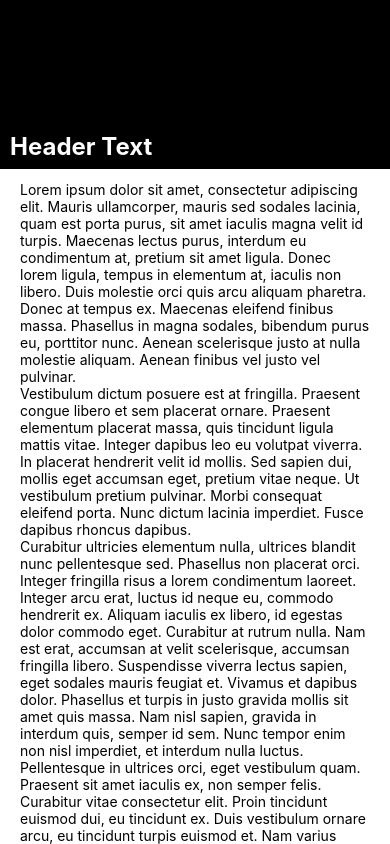
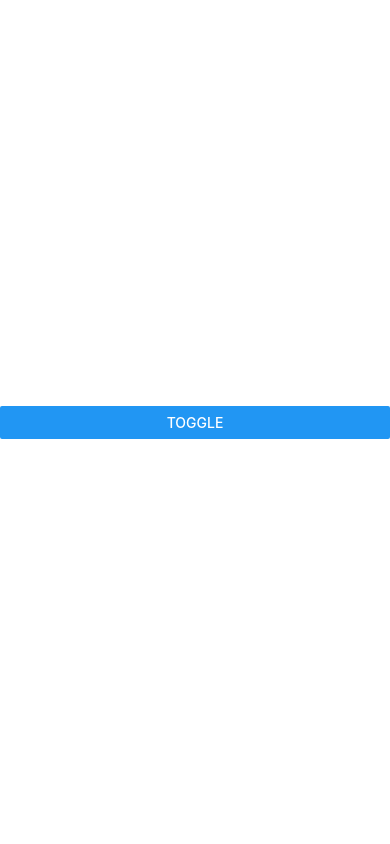
Before and after one commit to Killavus/reanimated-playground, a React Native app: screen / in a window 390 px wide. Built offline with nearby package versions, Linux system fonts and the light colour scheme.

Commit message:
example: entering/exiting animations

```diff
--- a/App.tsx
+++ b/App.tsx
@@ -5,34 +5,28 @@
  * @format
  */
 
-import React, {useCallback} from 'react';
+import React, {useCallback, useState} from 'react';
 import {
   Button,
   SafeAreaView,
-  ScrollView,
   StatusBar,
   StyleSheet,
   Text,
   useColorScheme,
   useWindowDimensions,
-  View,
 } from 'react-native';
 import Animated, {
-  Easing,
+  FadeIn,
+  FadeInUp,
+  FadeOut,
+  FadeOutDown,
   interpolate,
   interpolateColor,
   useAnimatedRef,
   useAnimatedStyle,
   useDerivedValue,
-  useFrameCallback,
   useScrollViewOffset,
-  useSharedValue,
-  withClamp,
-  withDelay,
-  withRepeat,
-  withSequence,
   withSpring,
-  withTiming,
 } from 'react-native-reanimated';
 import {LoremIpsum} from './LoremIpsum';
 
@@ -43,46 +37,21 @@ function App(): React.JSX.Element {
     backgroundColor: isDarkMode ? 'black' : 'white',
   };
 
-  const scrollViewRef = useAnimatedRef<Animated.ScrollView>();
-
-  const scrollViewOffset = useScrollViewOffset(scrollViewRef);
-
-  const {height: deviceHeight} = useWindowDimensions();
-
-  const scrollAnimProgress = useDerivedValue(() => {
-    return withSpring(interpolate(scrollViewOffset.value, [0, 200], [0, 1]));
-  }, []);
-
-  const headerAnimation = useAnimatedStyle(() => {
-    return {
-      height: interpolate(
-        scrollAnimProgress.value,
-        [0, 1],
-        [deviceHeight * 0.2, 50],
-        'clamp',
-      ),
-      backgroundColor: interpolateColor(
-        scrollAnimProgress.value,
-        [0, 1],
-        ['black', 'darkred'],
-      ),
-    };
-  });
+  const [visible, setVisible] = useState(false);
 
   return (
     <SafeAreaView style={[backgroundStyle, styles.root]}>
-      <StatusBar
-        barStyle={isDarkMode ? 'light-content' : 'dark-content'}
-        backgroundColor={backgroundStyle.backgroundColor}
+      <Button
+        onPress={useCallback(() => setVisible(value => !value), [])}
+        title="Toggle"
       />
-      <Animated.View style={[styles.header, headerAnimation]}>
-        <Text style={[styles.headerText]}>Header Text</Text>
-      </Animated.View>
-      <Animated.ScrollView
-        ref={scrollViewRef}
-        contentContainerStyle={styles.main}>
-        <LoremIpsum />
-      </Animated.ScrollView>
+      {visible ? (
+        <Animated.View
+          entering={FadeInUp.duration(500)}
+          exiting={FadeOutDown.duration(2000)}
+          style={styles.box}
+        />
+      ) : null}
     </SafeAreaView>
   );
 }
@@ -93,6 +62,14 @@ const styles = StyleSheet.create({
   main: {
     paddingVertical: 12,
     paddingHorizontal: 20,
+  },
+  box: {
+    margin: 20,
+    width: 100,
+    height: 100,
+    borderRadius: 12,
+    backgroundColor: 'red',
+    alignSelf: 'center',
   },
   root: {
     flex: 1,
```
